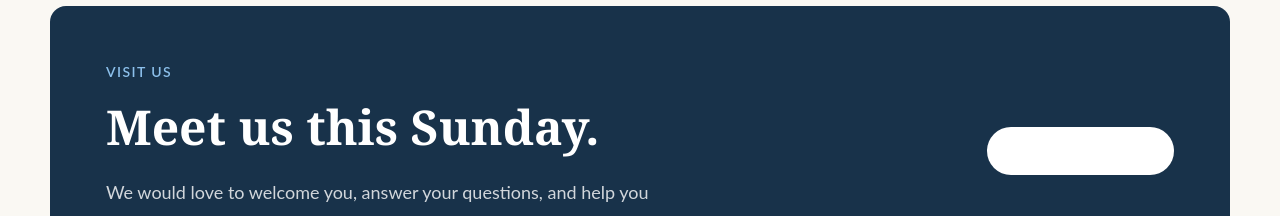
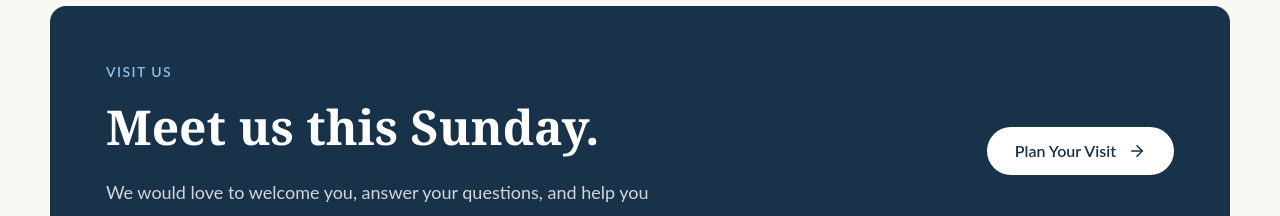
Before and after one commit to SANJAY2334/Bethesda_Temple_India, a React (Vite) app in the folder frontend/: page /about in a window 1280 px wide. Shown: the part 2900-3116 px from the top of the page. Built offline with nearby package versions, Linux system fonts and the light colour scheme; no server answers.

Commit message:
Refactor CTA button styling and accessibility
Updated button text color handling and class usage.

```diff
--- a/frontend/src/components/ui/CTA.jsx
+++ b/frontend/src/components/ui/CTA.jsx
@@ -5,9 +5,9 @@
 // AFTER: responsive padding and layout maintained.
 // AFTER: button no longer stretches full-width on mobile (justify-self-start).
 // AFTER: added focus-visible ring for keyboard accessibility.
-// AFTER: button text set to explicit text-blue-700 — previous text-[var(--color-ink)]
-//   was silently failing (var undefined in scope), text inherited white from the
-//   parent's text-white, making the button appear blank on a white background.
+// AFTER: button text color moved to .btn-cta (real class in index.css) instead of
+//   text-blue-700 / text-[var(--color-ink)] — those arbitrary-value utilities were
+//   getting silently dropped in production, leaving white text on a white button.
 
 import { Link } from 'react-router-dom'
 import { ArrowRight } from 'lucide-react'
@@ -38,7 +38,7 @@ export function CTA({
           </div>
           <Link
             to={to}
-            className="inline-flex min-h-[48px] w-fit items-center justify-center gap-3 justify-self-start rounded-full bg-white px-7 py-3 font-semibold text-blue-700 transition hover:bg-white/90 focus-visible:outline-none focus-visible:ring-2 focus-visible:ring-white focus-visible:ring-offset-2 focus-visible:ring-offset-[var(--color-ink)]"
+            className="btn-cta inline-flex min-h-[48px] w-fit items-center justify-center gap-3 justify-self-start rounded-full bg-white px-7 py-3 font-semibold transition hover:bg-white/90 focus-visible:outline-none focus-visible:ring-2 focus-visible:ring-white focus-visible:ring-offset-2 focus-visible:ring-offset-[var(--color-ink)]"
           >
             {action}
             <ArrowRight size={18} aria-hidden="true" />
```
